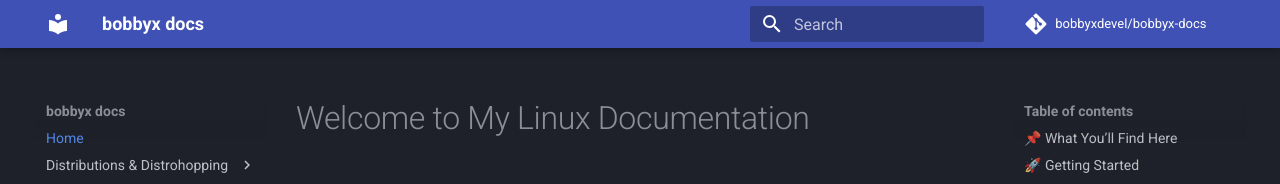
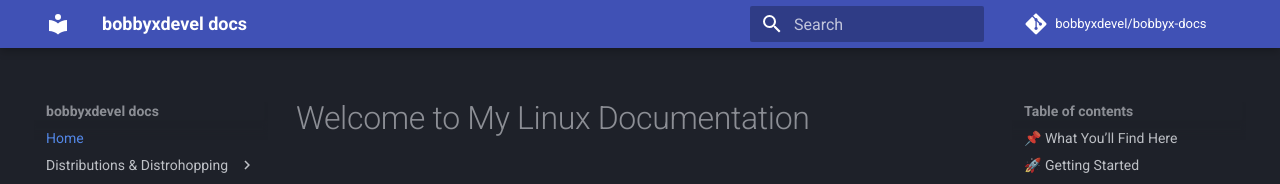
Before and after one commit to bobbyxdevel/bobbyx-docs, an MkDocs documentation site: the page built from docs/index.md, in a window 1280 px wide. Shown: the top 184 px of the page. Built offline with MkDocs 1.6.1 and Material for MkDocs 9.7.7, drawn with Linux system fonts in a browser that asks for light colours; comment, search, counter and statistics services are not loaded.

```diff
--- a/mkdocs.yml
+++ b/mkdocs.yml
@@ -1,5 +1,5 @@
-site_name: bobbyx docs
-site_description: 'A docs test'
+site_name: bobbyxdevel docs
+site_description: 'Documentation about everything linux related!'
 site_author: 'bobbyxdevel'
 docs_dir: docs/
 repo_name: 'bobbyxdevel/bobbyx-docs'
```
